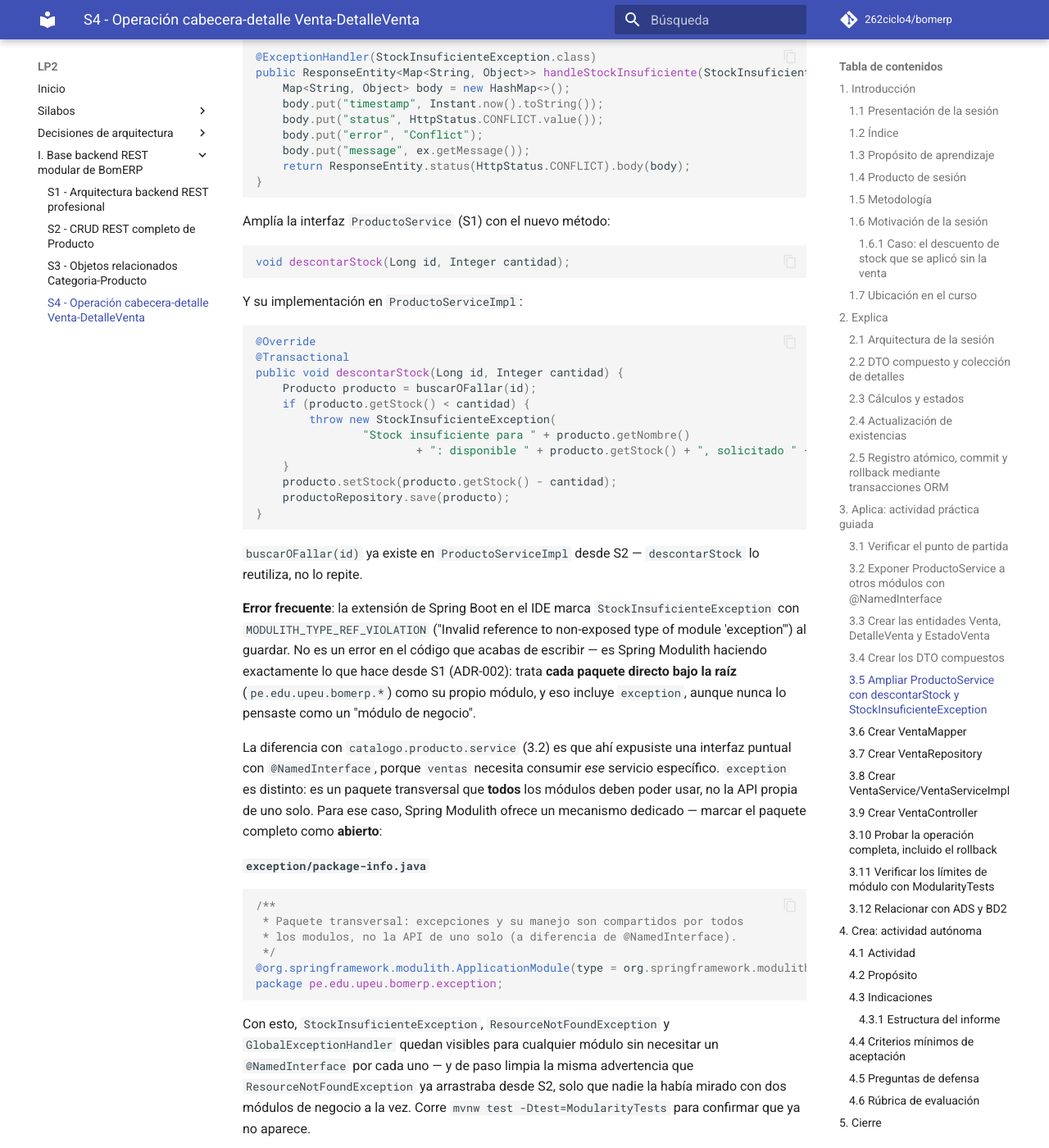
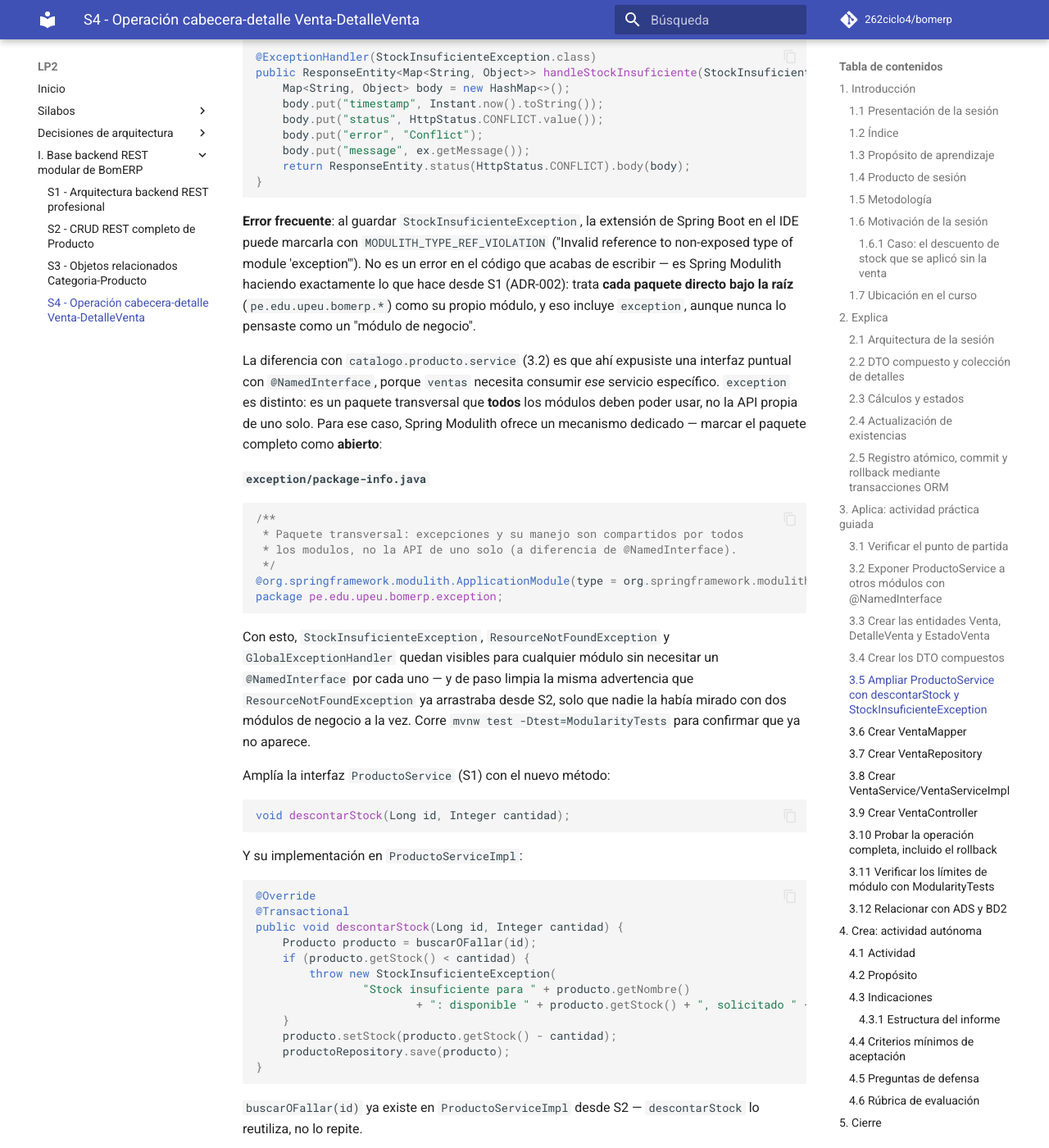
Before and after one commit to 262ciclo4/bomerp, an MkDocs documentation site: the page built from docs/lp2/sesiones/S04_Operacion_Cabecera_Detalle_Venta_DetalleVenta.md, in a window 1280 px wide and 1400 px high, scrolled down 14284 px. Shown: the whole window at 82% size. Built offline with MkDocs 1.6.1 and Material for MkDocs 9.7.7, drawn with Linux system fonts in a browser that asks for light colours; comment, search, counter and statistics services are not loaded; some of the changed lines change nothing that is shown.

Commit message:
Sesion 4

````diff
--- a/docs/lp2/sesiones/S04_Operacion_Cabecera_Detalle_Venta_DetalleVenta.md
+++ b/docs/lp2/sesiones/S04_Operacion_Cabecera_Detalle_Venta_DetalleVenta.md
@@ -487,6 +487,23 @@ public ResponseEntity<Map<String, Object>> handleStockInsuficiente(StockInsufici
 }
 ```
 
+**Error frecuente**: al guardar `StockInsuficienteException`, la extensión de Spring Boot en el IDE puede marcarla con `MODULITH_TYPE_REF_VIOLATION` ("Invalid reference to non-exposed type of module 'exception'"). No es un error en el código que acabas de escribir — es Spring Modulith haciendo exactamente lo que hace desde S1 (ADR-002): trata **cada paquete directo bajo la raíz** (`pe.edu.upeu.bomerp.*`) como su propio módulo, y eso incluye `exception`, aunque nunca lo pensaste como un "módulo de negocio".
+
+La diferencia con `catalogo.producto.service` (3.2) es que ahí expusiste una interfaz puntual con `@NamedInterface`, porque `ventas` necesita consumir *ese* servicio específico. `exception` es distinto: es un paquete transversal que **todos** los módulos deben poder usar, no la API propia de uno solo. Para ese caso, Spring Modulith ofrece un mecanismo dedicado — marcar el paquete completo como **abierto**:
+
+**`exception/package-info.java`**
+
+```java
+/**
+ * Paquete transversal: excepciones y su manejo son compartidos por todos
+ * los modulos, no la API de uno solo (a diferencia de @NamedInterface).
+ */
+@org.springframework.modulith.ApplicationModule(type = org.springframework.modulith.ApplicationModule.Type.OPEN)
+package pe.edu.upeu.bomerp.exception;
+```
+
+Con esto, `StockInsuficienteException`, `ResourceNotFoundException` y `GlobalExceptionHandler` quedan visibles para cualquier módulo sin necesitar un `@NamedInterface` por cada uno — y de paso limpia la misma advertencia que `ResourceNotFoundException` ya arrastraba desde S2, solo que nadie la había mirado con dos módulos de negocio a la vez. Corre `mvnw test -Dtest=ModularityTests` para confirmar que ya no aparece.
+
 Amplía la interfaz `ProductoService` (S1) con el nuevo método:
 
 ```java
@@ -511,23 +528,6 @@ public void descontarStock(Long id, Integer cantidad) {
 ```
 
 `buscarOFallar(id)` ya existe en `ProductoServiceImpl` desde S2 — `descontarStock` lo reutiliza, no lo repite.
-
-**Error frecuente**: la extensión de Spring Boot en el IDE marca `StockInsuficienteException` con `MODULITH_TYPE_REF_VIOLATION` ("Invalid reference to non-exposed type of module 'exception'") al guardar. No es un error en el código que acabas de escribir — es Spring Modulith haciendo exactamente lo que hace desde S1 (ADR-002): trata **cada paquete directo bajo la raíz** (`pe.edu.upeu.bomerp.*`) como su propio módulo, y eso incluye `exception`, aunque nunca lo pensaste como un "módulo de negocio".
-
-La diferencia con `catalogo.producto.service` (3.2) es que ahí expusiste una interfaz puntual con `@NamedInterface`, porque `ventas` necesita consumir *ese* servicio específico. `exception` es distinto: es un paquete transversal que **todos** los módulos deben poder usar, no la API propia de uno solo. Para ese caso, Spring Modulith ofrece un mecanismo dedicado — marcar el paquete completo como **abierto**:
-
-**`exception/package-info.java`**
-
-```java
-/**
- * Paquete transversal: excepciones y su manejo son compartidos por todos
- * los modulos, no la API de uno solo (a diferencia de @NamedInterface).
- */
-@org.springframework.modulith.ApplicationModule(type = org.springframework.modulith.ApplicationModule.Type.OPEN)
-package pe.edu.upeu.bomerp.exception;
-```
-
-Con esto, `StockInsuficienteException`, `ResourceNotFoundException` y `GlobalExceptionHandler` quedan visibles para cualquier módulo sin necesitar un `@NamedInterface` por cada uno — y de paso limpia la misma advertencia que `ResourceNotFoundException` ya arrastraba desde S2, solo que nadie la había mirado con dos módulos de negocio a la vez. Corre `mvnw test -Dtest=ModularityTests` para confirmar que ya no aparece.
 
 ### 3.6 Crear `VentaMapper`
 
````
